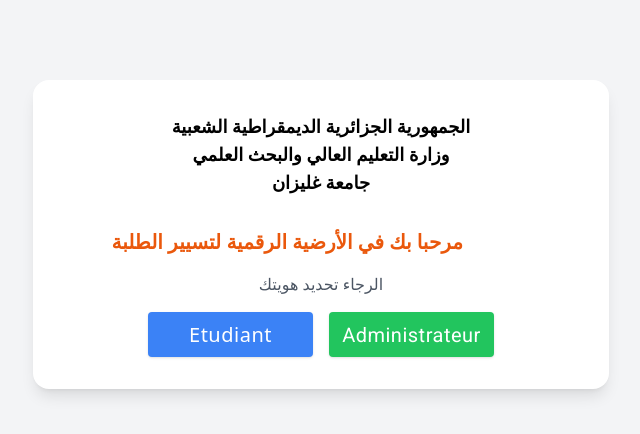
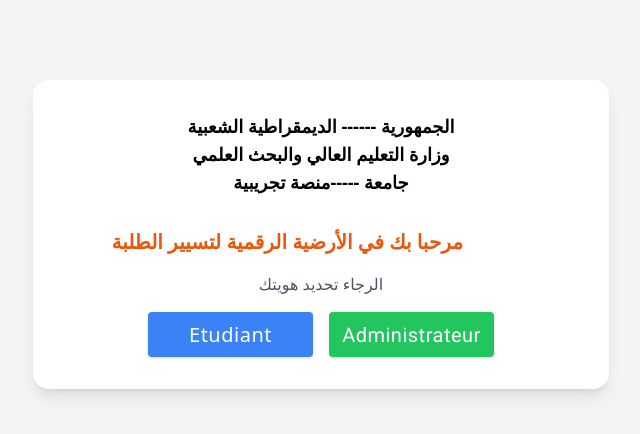
Before and after one commit to sadekfet/gest-univ, a React (Vite) app: page / in a window 1280 px wide. Shown: the top 434 px of the page, without its empty margins (319-959 px from the left). Built offline with nearby package versions, Linux system fonts and the light colour scheme.

Commit message:
Add files via upload

```diff
--- a/src/App.jsx
+++ b/src/App.jsx
@@ -38,9 +38,9 @@ function HomePage() {
     <div className="min-h-screen flex items-start justify-center bg-gray-100 pt-20">
       <div className="bg-white shadow-lg rounded-2xl p-8 text-center w-full max-w-xl animate-fade-in">
         <div className="space-y-0">
-          <h1 className="text-lg font-semibold">الجمهورية الجزائرية الديمقراطية الشعبية</h1>
+          <h1 className="text-lg font-semibold">الجمهورية ------ الديمقراطية الشعبية</h1>
           <h1 className="text-lg font-semibold">وزارة التعليم العالي والبحث العلمي</h1>
-          <h1 className="text-lg font-semibold">جامعة غليزان</h1>
+          <h1 className="text-lg font-semibold">جامعة -----منصة تجريبية</h1>
         </div>
 
         <div className="mt-8 space-y-4">
```
